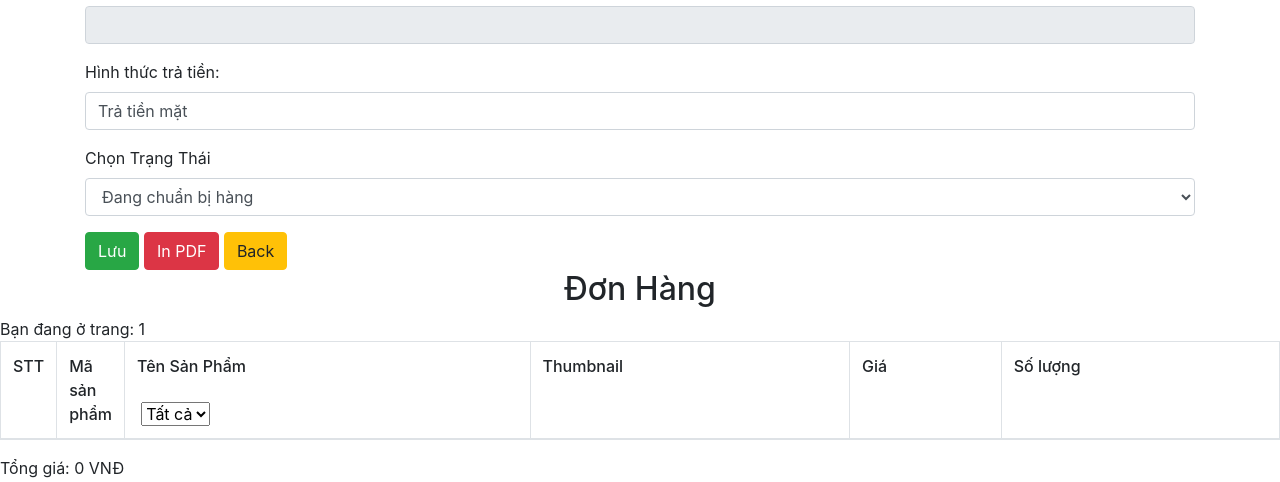
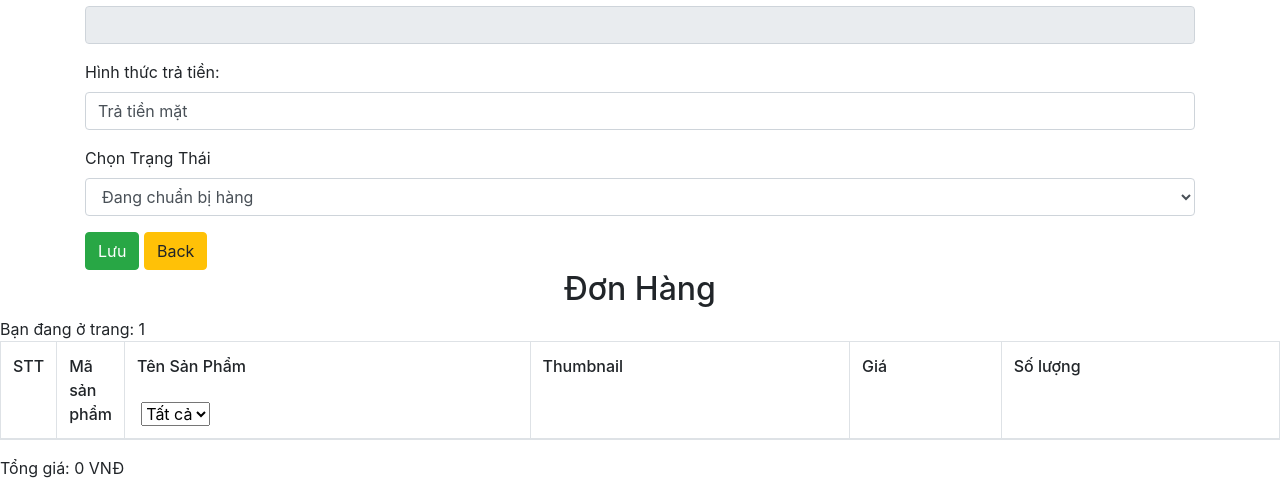
Before and after one commit to taannv636/web2, a PHP site: page /PROJECT/admin/edit.php in a window 1280 px wide. Shown: the part 630-1112 px from the top of the page. Run offline with PHP 8.4, Linux system fonts and the light colour scheme; data comes from the database, SQL or seed files in the repository; data that the repository does not hold is empty; some libraries are stand-ins or nearby versions.

Commit message:
xóa inpdf ở admin

```diff
--- a/PHP/admin/edit.php
+++ b/PHP/admin/edit.php
@@ -192,7 +192,6 @@ if (isset($_GET['order_id'])) {
                     </div>
 
                     <button type="submit" class="btn btn-success" name="save">Lưu</button>
-                    <button type="button" class="btn btn-danger" id="btnOrderPDF">In PDF</button>
 
                     <?php
                     $previous = "javascript:history.go(-1)";
```
